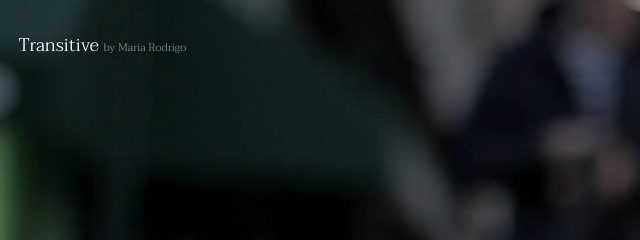
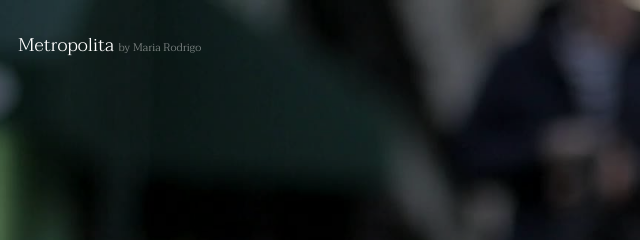
Before and after one commit to meryrc/04_REP_METROPOLITA, a plain HTML site: page index.html in a window 1280 px wide. Shown: the top 240 px of the page, 0-640 px from the left. Drawn offline with Linux system fonts and the light colour scheme.

Commit message:
Update index.html

```diff
--- a/index.html
+++ b/index.html
@@ -15,7 +15,7 @@
 
 		<!-- Header -->
 			<header id="header" class="alt">
-				<div class="logo"><a href="index.html">Transitive <span>by Maria Rodrigo</span></a></div>
+				<div class="logo"><a href="index.html">Metropolita <span>by Maria Rodrigo</span></a></div>
 				<a href="#menu" class="toggle"><span>Menu</span></a>
 			</header>
 
```
